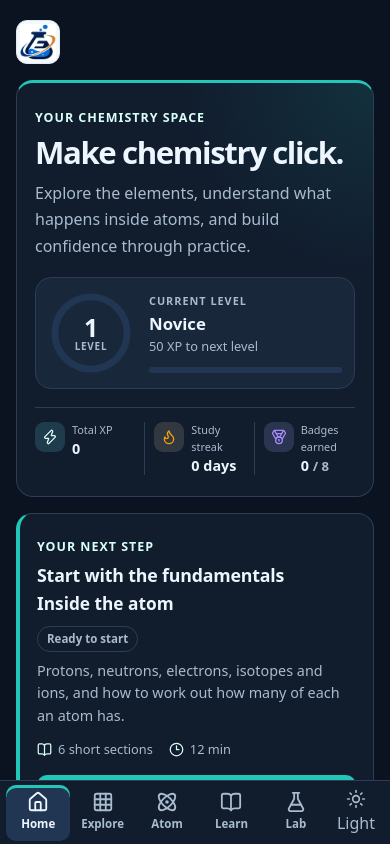
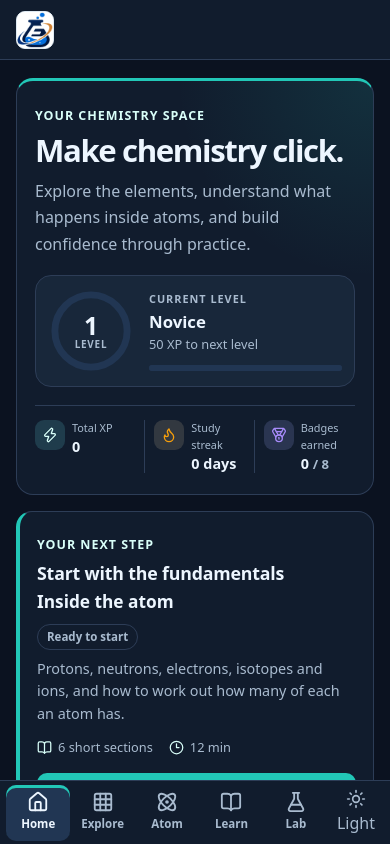
Before and after one commit to Elgit4/Elementa, a React (Vite) app: page / in a window 390 px wide. Shown: the top 844 px of the page. Built offline with nearby package versions, Linux system fonts and the light colour scheme.

Commit message:
Use a standard sticky mobile brand bar and consistent logo sizing

```diff
--- a/src/styles.css
+++ b/src/styles.css
@@ -106,8 +106,9 @@ a { color: var(--accent-ink); }
 .rail { position: sticky; top: 0; height: 100vh; height: 100dvh; background: var(--surface); border-right: 1px solid var(--border); display: flex; flex-direction: column; align-items: center; padding: 10px 0 8px; }
 .brand { width: 48px; height: 48px; display: grid; place-items: center; border-radius: 11px; background: #f3f8fb; border: 1px solid #dfeaf3; margin-bottom: 8px; text-decoration: none; overflow: hidden; box-shadow: inset 0 0 0 1px rgba(15, 23, 42, 0.04); }
 .brand img { display: block; width: 100%; height: 100%; object-fit: contain; }
-/* Reuse the single standard app mark on mobile; desktop already shows it in the sidebar. */
-.app-brand { display: none; }
+/* The compact app bar is only shown when the desktop navigation rail becomes a bottom bar. */
+.mobile-appbar { display: none; }
+.app-brand { display: grid; width: 40px; height: 40px; place-items: center; overflow: hidden; border: 1px solid #dfeaf3; border-radius: 10px; background: #fff; }
 .app-brand img { display: block; width: 100%; height: 100%; object-fit: contain; }
 .nav { display: flex; flex-direction: column; gap: 4px; width: 100%; }
 .nav a { display: flex; flex-direction: column; align-items: center; gap: 2px; padding: 9px 2px; border-radius: 10px; text-decoration: none; color: var(--muted); font-size: 0.72rem; font-weight: 600; }
@@ -125,17 +126,22 @@ main:focus { outline: none; }
   .shell { grid-template-columns: 1fr; }
   .rail { position: fixed; z-index: 30; bottom: 0; top: auto; left: 0; right: 0; height: var(--tabbar); flex-direction: row; padding: 0 6px env(safe-area-inset-bottom); border-right: 0; border-top: 1px solid var(--border); }
   .brand { display: none; }
+  .mobile-appbar {
+    position: sticky;
+    top: 0;
+    z-index: 20;
+    display: flex;
+    align-items: center;
+    min-height: calc(60px + env(safe-area-inset-top));
+    margin: calc(-20px - env(safe-area-inset-top)) -16px 18px;
+    padding: calc(8px + env(safe-area-inset-top)) 16px 8px;
+    border-bottom: 1px solid var(--border);
+    background: var(--surface);
+  }
   .app-brand {
-    display: grid;
-    width: 44px;
-    height: 44px;
-    margin: 0 0 16px;
-    padding: 3px;
-    place-items: center;
-    overflow: hidden;
-    border: 1px solid #dfeaf3;
-    border-radius: 11px;
-    background: #f3f8fb;
+    width: 38px;
+    height: 38px;
+    border-radius: 9px;
   }
   .nav { flex-direction: row; flex: 1; gap: 0; }
   .nav a { flex: 1; min-height: 56px; padding: 6px 0; }
```
